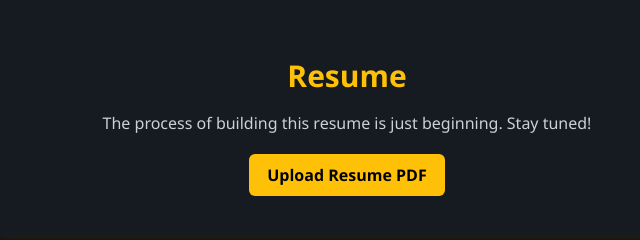
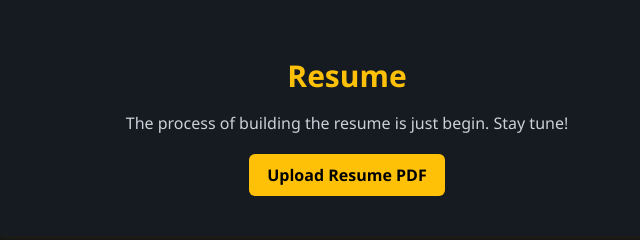
Before and after one commit to RProject-29/Portfoliowebsite, a plain HTML site: page resume.html in a window 1280 px wide. Shown: the part 431-671 px from the top of the page, 293-933 px from the left. Drawn offline with Linux system fonts and the light colour scheme.

Commit message:
Update resume.html

```diff
--- a/resume.html
+++ b/resume.html
@@ -29,7 +29,7 @@
     <div class="resume-box">
       <h1 class="resume-title">Resume</h1>
       <p class="resume-subtext">
-        The process of building this resume is just beginning. Stay tuned!
+        The process of building the resume is just begin. Stay tune!
       </p>
       <div class="resume-upload">
         <label for="resumeUpload" class="btn-yellow">Upload Resume PDF</label>
```
